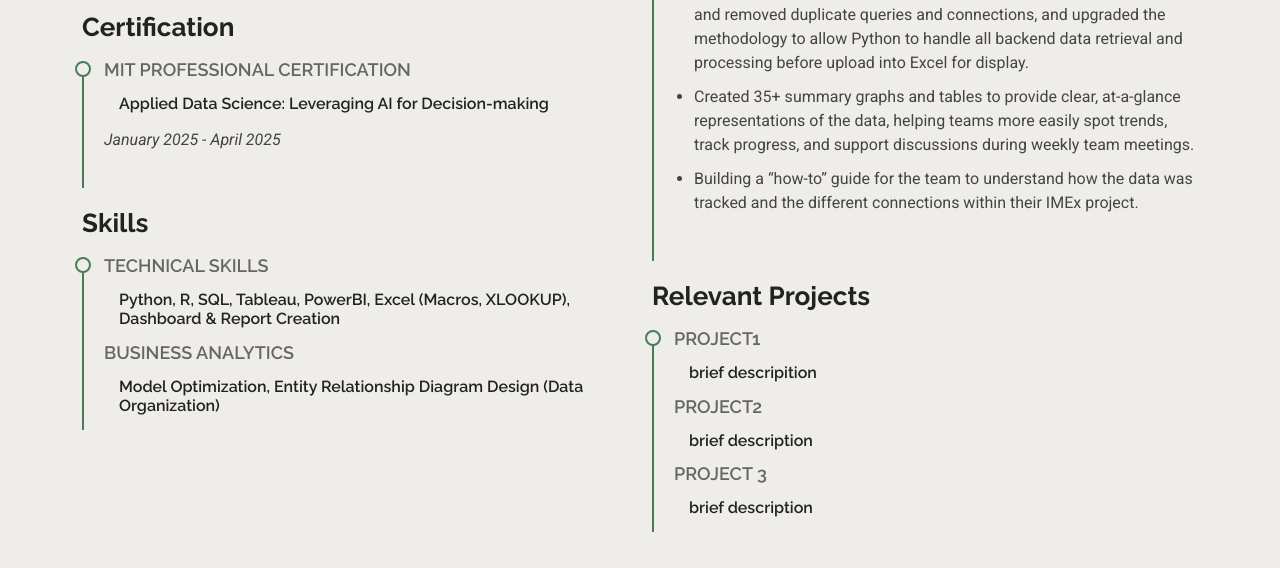
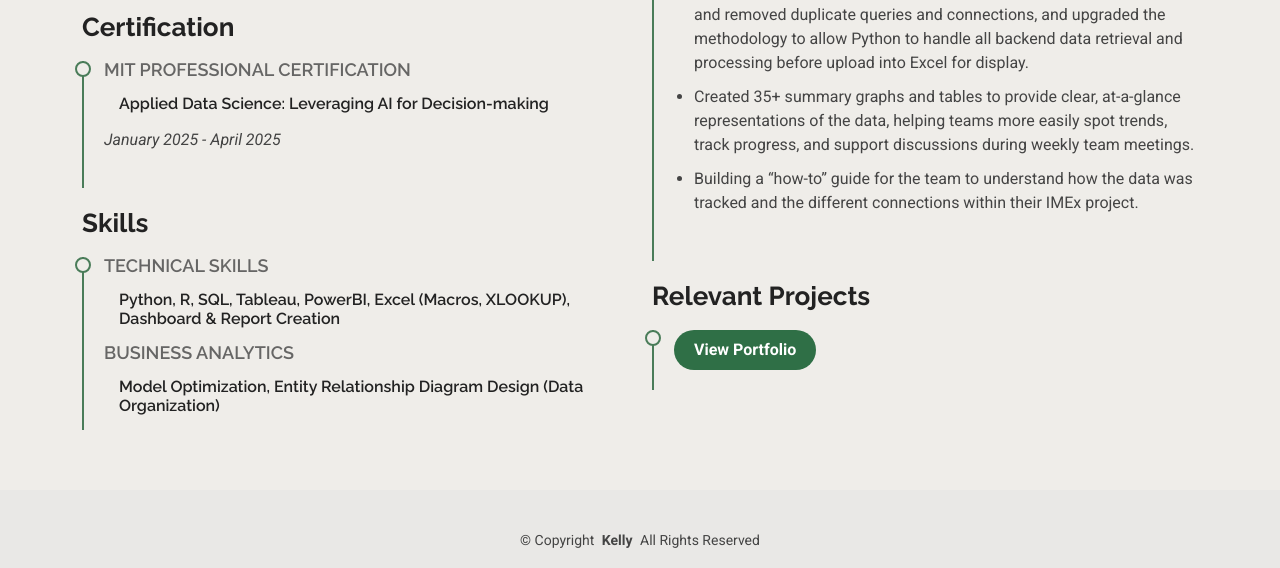
Before and after one commit to hemen-asfaw/hemen-asfaw.github.io, a plain HTML site: page resume.html in a window 1280 px wide. Shown: the part 834-1402 px from the top of the page. Drawn offline with Linux system fonts and the light colour scheme.

Commit message:
Update resume.html
adding the link to the relevant projects section

```diff
--- a/resume.html
+++ b/resume.html
@@ -166,13 +166,26 @@
 
             <h3 class="resume-title">Relevant Projects</h3>
             <div class="resume-item">
-              <h4>Project1</h4>
-              <h5> brief descripition </h5>
-              <h4>Project2</h4>
-              <h5> brief description </h5>
-              <h4> project 3</h4>
-              <h5> brief description </h5>
-            </div><!-- Edn Resume Item -->
+              <a href="portfolio.html" class="btn-portfolio" target="_blank">View Portfolio</a>
+            </div><!-- End Resume Item -->
+
+            <style>
+              .btn-portfolio {
+                display: inline-block;
+                background-color: #2f6f46; /* same green as your filter buttons */
+                color: #fff;
+                font-weight: 600;
+                padding: 8px 20px;
+                border-radius: 25px; /* rounded like the screenshot */
+                text-decoration: none;
+                transition: background-color 0.3s ease;
+              }
+
+              .btn-portfolio:hover {
+                background-color: #255a39; /* slightly darker green on hover */
+                color: #fff;
+              }
+            </style>
 
           </div>
 
```
